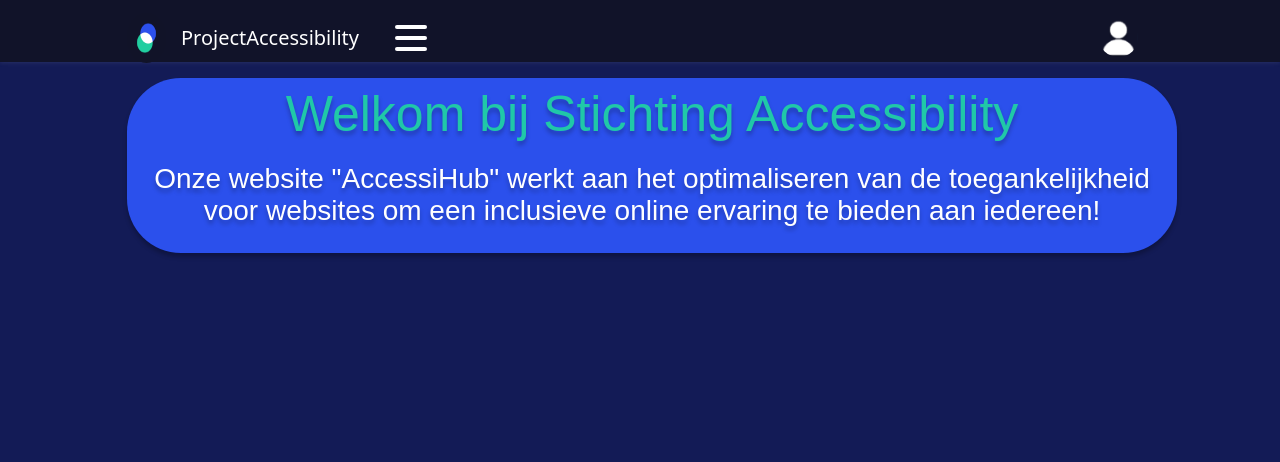
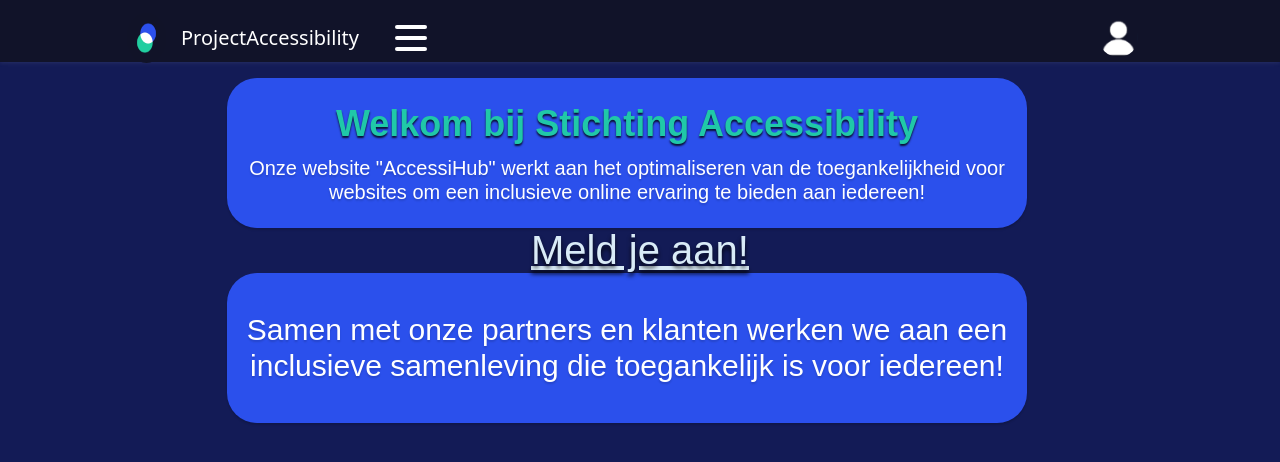
Before and after one commit to AlvaroHG1/HHS-SE-4B-ProjectAccessibility, a React (Create React App) app in the folder ClientApp/: page / in a window 1280 px wide. Shown: the top 462 px of the page. Built offline with nearby package versions, Linux system fonts and the light colour scheme.

Commit message:
Voorpagina buttons toegevoegd

```diff
--- a/ClientApp/src/components/Home.css
+++ b/ClientApp/src/components/Home.css
@@ -1,38 +1,74 @@
-body { /*settings for the backrgound*/
+body {
     background: #131B56;
     color: white;
 }
 
-.box-welcomOmschrijving {
+.box-welkomOmschrijving {
     display: flex;
-    flex-direction: column; /* Stack items vertically */
+    flex-direction: column;
     font-family: "Arial", sans-serif;
     align-items: center;
     justify-content: center;
-    border-radius: 54px;
+    border-radius: 30px; /* Reduced border-radius */
     background: #2B50EC;
-    box-shadow: 0px 4px 4px 0px rgba(0, 0, 0, 0.25);
-    width: 1050px;
-    height: 175px;
+    box-shadow: 0px 2px 2px 0px rgba(0, 0, 0, 0.15); /* Reduced box-shadow */
+    width: 800px; /* Reduced width */
+    height: 150px; /* Reduced height */
     flex-shrink: 0;
+    margin-left: 100px; /*zet de vierkanten in het midden*/
 }
 
-.box-welcomOmschrijving h1 {
+.box-welkomOmschrijving h1 {
     color: #20c8a8;
-    text-shadow: 0px 4px 4px rgba(0, 0, 0, 0.25);
-    font-size: 50px;
+    text-shadow: 0px 2px 2px rgba(0, 0, 0, 0.80);
+    font-weight: bold;
+    font-size: 36px;
+    margin: 0 0 10px 0;
+}
+
+.box-welkomOmschrijving h2 {
+    color: #FFFFFF;
+    text-shadow: 0px 2px 2px rgba(0, 0, 0, 0.15);
+    font-size: 40px; /* Reduced font-size */
+    margin: 0 0 10px 0; /* Smaller margin */
+}
+
+.box-welkomOmschrijving h2 {
+    color: #FFFFFF;
+    text-shadow: 0px 2px 2px rgba(0, 0, 0, 0.15);
+    font-size: 20px;
+    margin: 0; /* Reset margin */
+    text-align: center; /* Center-align the text */
+}
+
+.box-welkomOmschrijving h3 {
+    color: #FFFFFF;
+    text-shadow: 0px 2px 2px rgba(0, 0, 0, 0.15);
+    font-size: 30px;
+    margin: 0; /* Reset margin */
+    text-align: center; /* Center-align the text */
+}
+
+.box-meldJeAan-container {
+    display: flex;
+    width: 574px;
+    height: 135px;
+    flex-direction: column;
+    justify-content: center;
+    flex-shrink: 0;
+    background-color: #108670;
+    filter: drop-shadow(0px 4px 4px rgba(0, 0, 0, 0.25));
+}
+
+.box-meldJeAan h1 {
+    color: #D9EBF7;
+    text-align: center;
+    text-shadow: 0px 4px 4px rgba(0, 0, 0, 0.80);
+    font-family: "Arial", sans-serif;
+    font-size: 40px;
     font-style: normal;
     font-weight: 400;
     line-height: normal;
-    margin: 0 0 20px 0; /* Added margin-bottom to create space between header and text */
+    text-decoration-line: underline;
+    margin: 0; /* Om de standaard marges van de h1 te verwijderen */
 }
-.box-welcomOmschrijving h2{
-    color: #FFFFFF;
-    text-shadow: 0px 4px 4px rgba(0, 0, 0, 0.25);
-    font-size: 28px;
-    font-style: normal;
-    font-weight: 400;
-    text-align: center;
-    line-height: normal;
-    margin: 0 0 20px 0; /* Added margin-bottom to create space between header and text */
-}
--- a/ClientApp/src/components/Home.js
+++ b/ClientApp/src/components/Home.js
@@ -6,17 +6,28 @@
   static displayName = Home.name;
 
   render() {
-    return (
+    return ( /*begin v/d container*/
 
-        <div className="box-welcomOmschrijving">
+        <div>
+            <div className="box-welkomOmschrijving">
 
-            <h1>Welkom bij Stichting Accessibility</h1>
+                <h1>Welkom bij Stichting Accessibility</h1>
                 <h2>Onze website "AccessiHub" werkt aan het optimaliseren
                     van de toegankelijkheid voor websites om een inclusieve
                     online ervaring te bieden aan iedereen!</h2>
+            </div>
 
+            <div className="box-meldJeAan">
+                <h1> Meld je aan!</h1>
+            </div>
 
-        </div>
-  );
+            <div className="box-welkomOmschrijving">
+
+                <h3>Samen met onze partners en klanten werken we
+                    aan een inclusieve samenleving die toegankelijk is voor iedereen!</h3>
+            </div>
+
+        </div> /*einde v/d container*/
+    );
   }
-  }
+}
```
